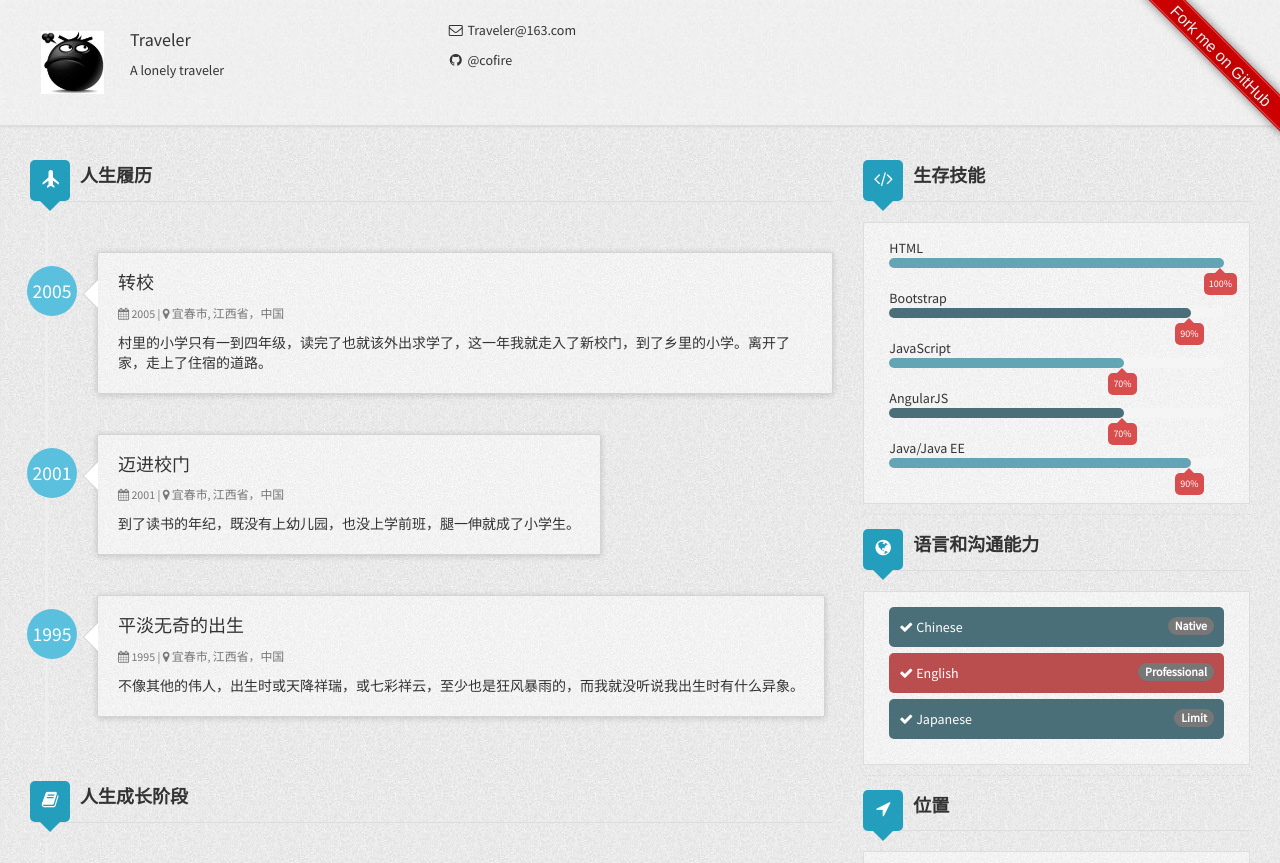
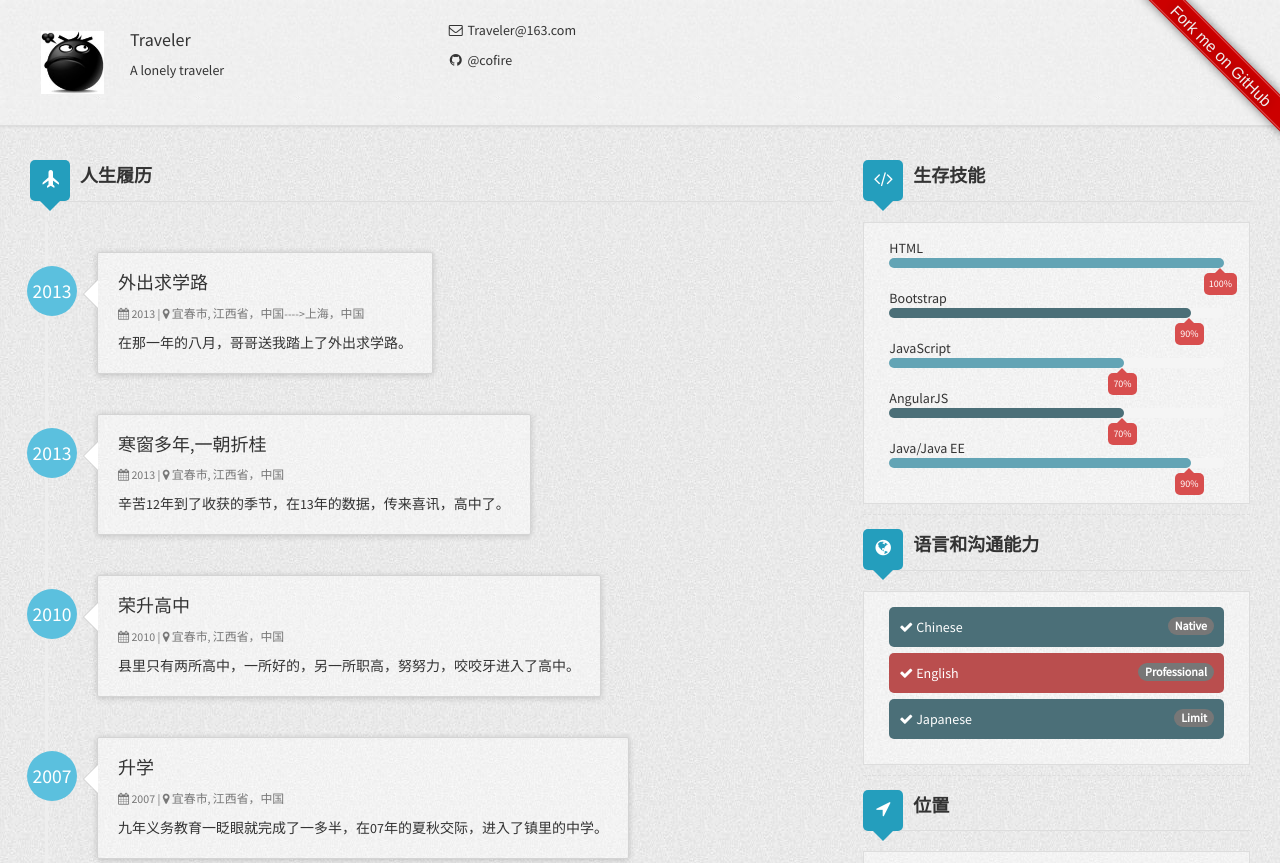
Before and after one commit to cofire2/cofire2.github.io, a Jekyll site: the page built from index.html, in a window 1280 px wide and 900 px high, cut to the strip 0-863 px from the top of the window. Built offline with Jekyll 4.4.1, drawn with Linux system fonts in a browser that asks for light colours; nearby versions of some CDN libraries.

Commit message:
Update _config.yml

```diff
--- a/_config.yml
+++ b/_config.yml
@@ -27,6 +27,30 @@ author:
   stackoverflow:
 #  stackoverflow: 4582127
   workHistory:
+    - work6:
+      company: 外出求学路
+      location: 宜春市, 江西省，中国---->上海，中国
+      started: 2013
+      duration: 2013
+      description: 在那一年的八月，哥哥送我踏上了外出求学路。
+    - work5:
+      company: 寒窗多年,一朝折桂
+      location: 宜春市, 江西省，中国
+      started: 2013
+      duration: 2013
+      description: 辛苦12年到了收获的季节，在13年的数据，传来喜讯，高中了。
+    - work4:
+      company: 荣升高中
+      location: 宜春市, 江西省，中国
+      started: 2010
+      duration: 2010
+      description: 县里只有两所高中，一所好的，另一所职高，努努力，咬咬牙进入了高中。
+    - work3:
+      company: 升学
+      location: 宜春市, 江西省，中国
+      started: 2007
+      duration: 2007
+      description: 九年义务教育一眨眼就完成了一多半，在07年的夏秋交际，进入了镇里的中学。
     - work2:
       company: 转校
       location: 宜春市, 江西省，中国
```
